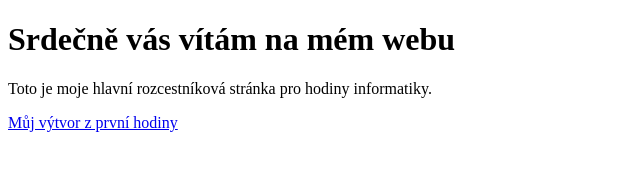
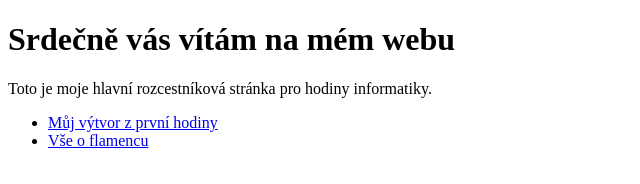
Before and after one commit to leonakabelkovaaa/leonakabelkovaaa.github.io, a plain HTML site: page index.html in a window 1280 px wide. Shown: the whole page, without its empty margins (0-640 px from the left). Drawn offline with Linux system fonts and the light colour scheme.

Commit message:
Update index.html

```diff
--- a/index.html
+++ b/index.html
@@ -2,12 +2,15 @@
 <html lang="cs">
 <head>
     <meta charset="UTF-8">
-    <title>Moje domovská stránka</title>
+    <title>Eso es moje domovská stránka</title>
 </head>
 <body>
     <h1>Srdečně vás vítám na mém webu</h1>
     <p>Toto je moje hlavní rozcestníková stránka pro hodiny informatiky.</p>
 
-    <a href="prvnihodina.html">Můj výtvor z první hodiny</a>
+    <ul>
+        <li><a href="prvnihodina.html">Můj výtvor z první hodiny</a></li>
+        <li><a href="flamenco.html">Vše o flamencu</a></li>
+    </ul>
 </body>
 </html>
```
